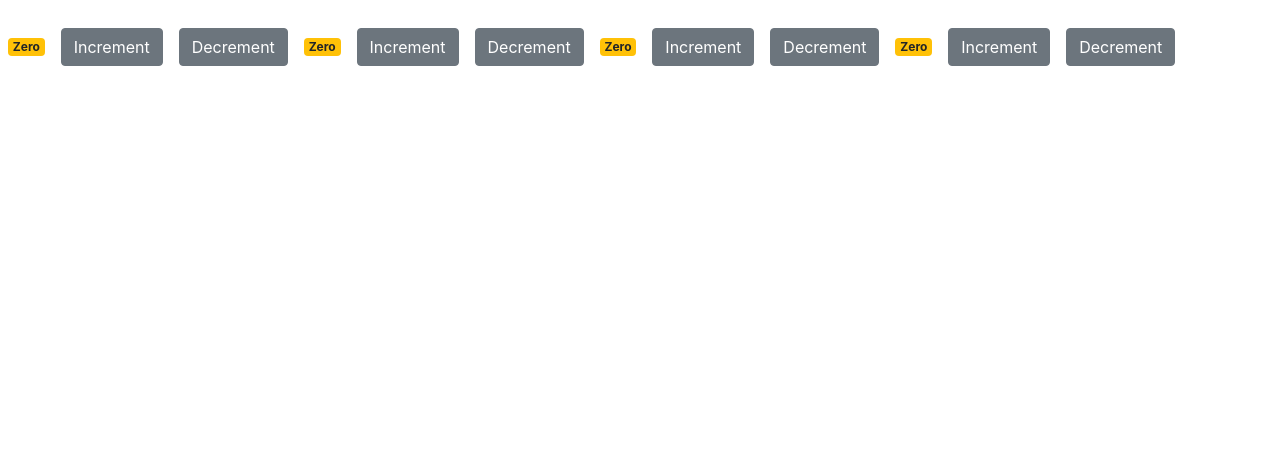
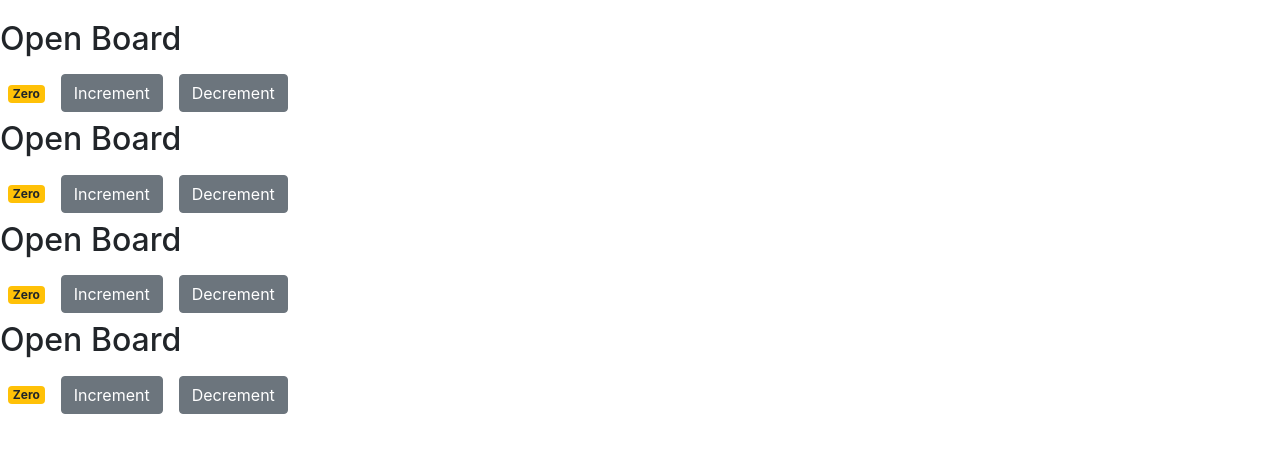
Before and after one commit to CodingIsaac/React-APP, a React (Create React App) app: page / in a window 1280 px wide. Shown: the top 452 px of the page. Built offline with nearby package versions, Linux system fonts and the light colour scheme.

Commit message:
Further Updated Component Commit

```diff
--- a/src/components/counter.jsx
+++ b/src/components/counter.jsx
@@ -2,21 +2,24 @@ import React, { Fragment, Component } from 'react';
 
 class Counter extends Component {
     state = {
-        count: 0,
+        value: this.props.value,
      }
      handleIncrement =() => {
-        this.setState({ count: this.state.count +2 })
+        this.setState({ value: this.state.value +2 })
 
      }
 
      handleDecrement =() => {
-        this.setState({ count: this.state.count -2 })
+        this.setState({ value: this.state.value -2 })
 
      }
     render() {
 
+
+
         return (
             <Fragment>
+                {this.props.children}
                 <span className={this.getBadgeClasses()}>{this.formatCount()}</span>
                 <button onClick={this.handleIncrement} className='btn btn-secondary btn-md m-2' >Increment</button>
                 <button onClick={this.handleDecrement} className='btn btn-secondary btn-md m-2'>Decrement</button>
@@ -27,13 +30,13 @@ class Counter extends Component {
 
     getBadgeClasses() {
         let design = "badge m-2 badge-";
-        design += (this.state.count === 0) ? "warning" : "primary";
+        design += (this.state.value === 0) ? "warning" : "primary";
         return design;
     }
 
     formatCount() {
-        const { count } = this.state
-        return count === 0 ? 'Zero': count;
+        const { value } = this.state
+        return value === 0 ? 'Zero': value;
 
     }
 }
--- a/src/components/counters.jsx
+++ b/src/components/counters.jsx
@@ -1,19 +1,24 @@
-import React, { Component, Fragment } from 'react';
-import Counter from './counter';
+import React, { Component, Fragment } from "react";
+import Counter from "./counter";
 
 class Counters extends Component {
   state = {
     counters: [
-            {id : 1, value: 0},
-            {id : 2, value: 0},
-            {id : 3, value: 0},
-            {id : 4, value: 0}
-        ]
-     }
+      { id: 1, value: 0 },
+      { id: 2, value: 0 },
+      { id: 3, value: 0 },
+      { id: 4, value: 0 },
+    ],
+  };
   render() {
     return (
       <Fragment>
-                {this.state.counters.map(counter => <Counter key={counter.id} />)}
+        {this.state.counters.map((counter) => (
+          <Counter key={counter.id} value={counter.value}>
+            <h2>Open Board</h2>
+          </Counter>
+
+        ))}
       </Fragment>
     );
   }
```
Also changed, not shown: src/components/time.jsx (added, +27 -0 lines). Lines whose indentation alone changed are shown as unchanged.
